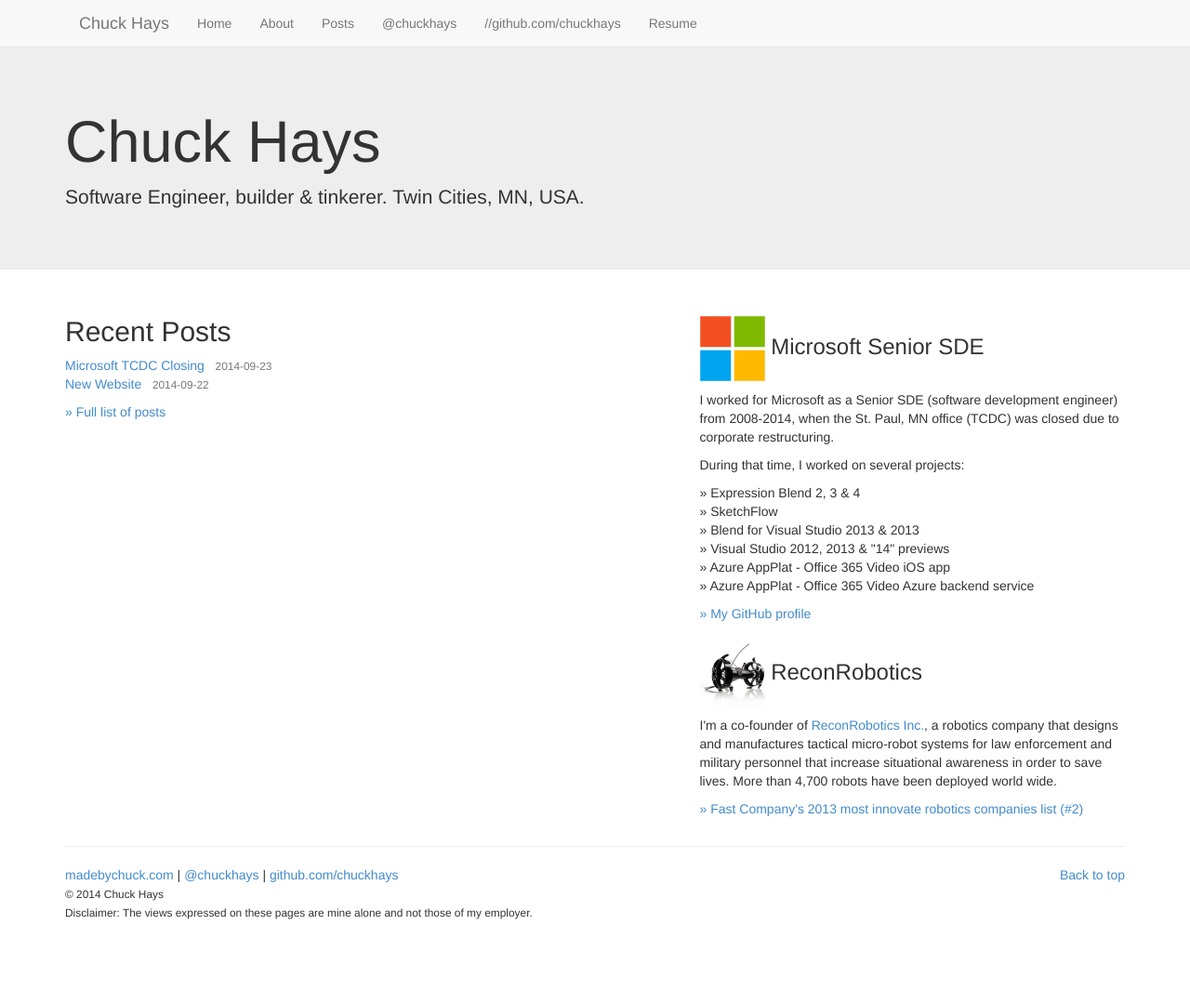
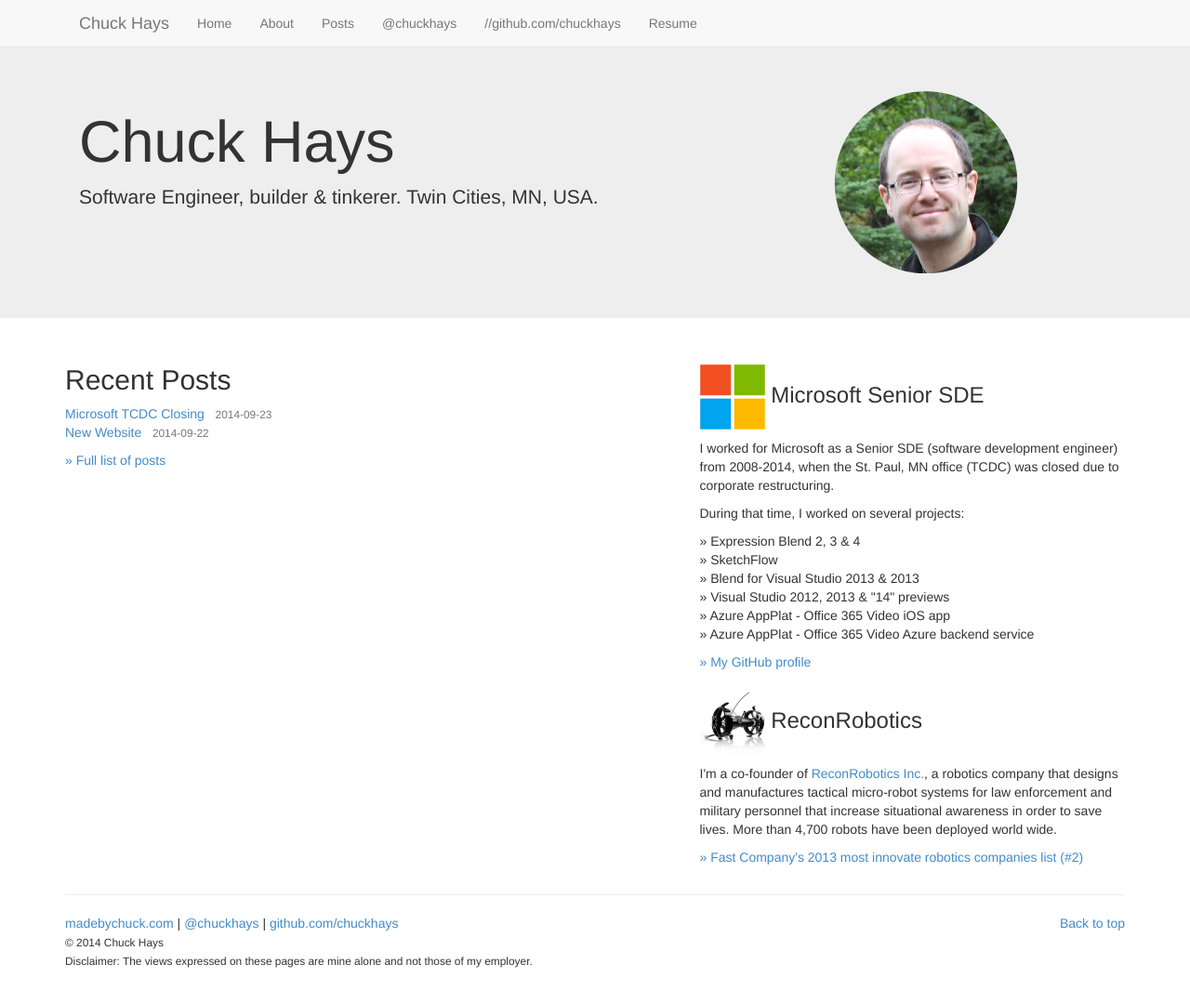
Before and after one commit to chuckhays/madebychuck, a Jekyll site: the page built from index.html, in a window 1280 px wide and 1093 px high. Shown: the top 1080 px of the window at 93% size. Built offline with Jekyll 4.4.1, drawn with Linux system fonts in a browser that asks for light colours; nearby versions of some CDN libraries; Markdown is read by kramdown in place of the engine named in the settings; the list of posts is cut into pages by our own code.

Commit message:
Add picture

```diff
--- a/_includes/sidebar.html
+++ b/_includes/sidebar.html
@@ -1,3 +1,3 @@
-	<p style="position: relative; width: 100%; height:195px; min-height: 120px; background: url(/chuckhays.png) no-repeat center"></p>
+	<p style="position: relative; width: 100%; height:195px; min-height: 120px; background: url(/images/chuck.png) no-repeat center"></p>
 	{% include short-bio.html %}
 	{% include follow-chuckhays.html %}
--- a/index.html
+++ b/index.html
@@ -4,12 +4,17 @@
 
 <div class="jumbotron" style="margin-top:-20px">
 	<div class="container">
+		<div class="col-md-8">
 		<h1>
 			Chuck Hays
 		</h1>
 		<p>
 			Software Engineer, builder &amp; tinkerer. Twin Cities, MN, USA.
 		</p>
+	</div>
+	<div class="col-md-4">
+		<img src="images/chuck.png" />
+	</div>
 	</div>
 </div>
 
```
